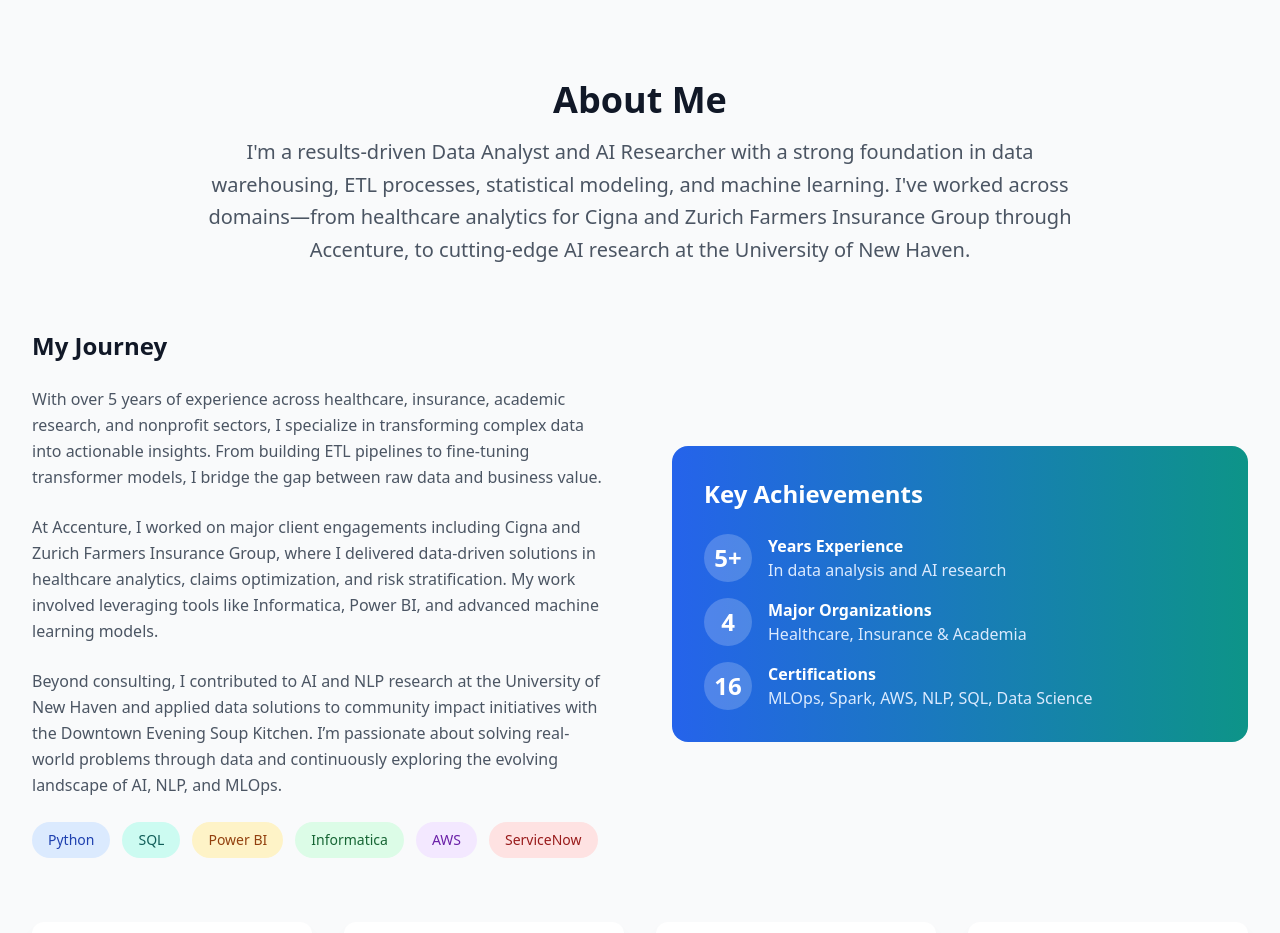
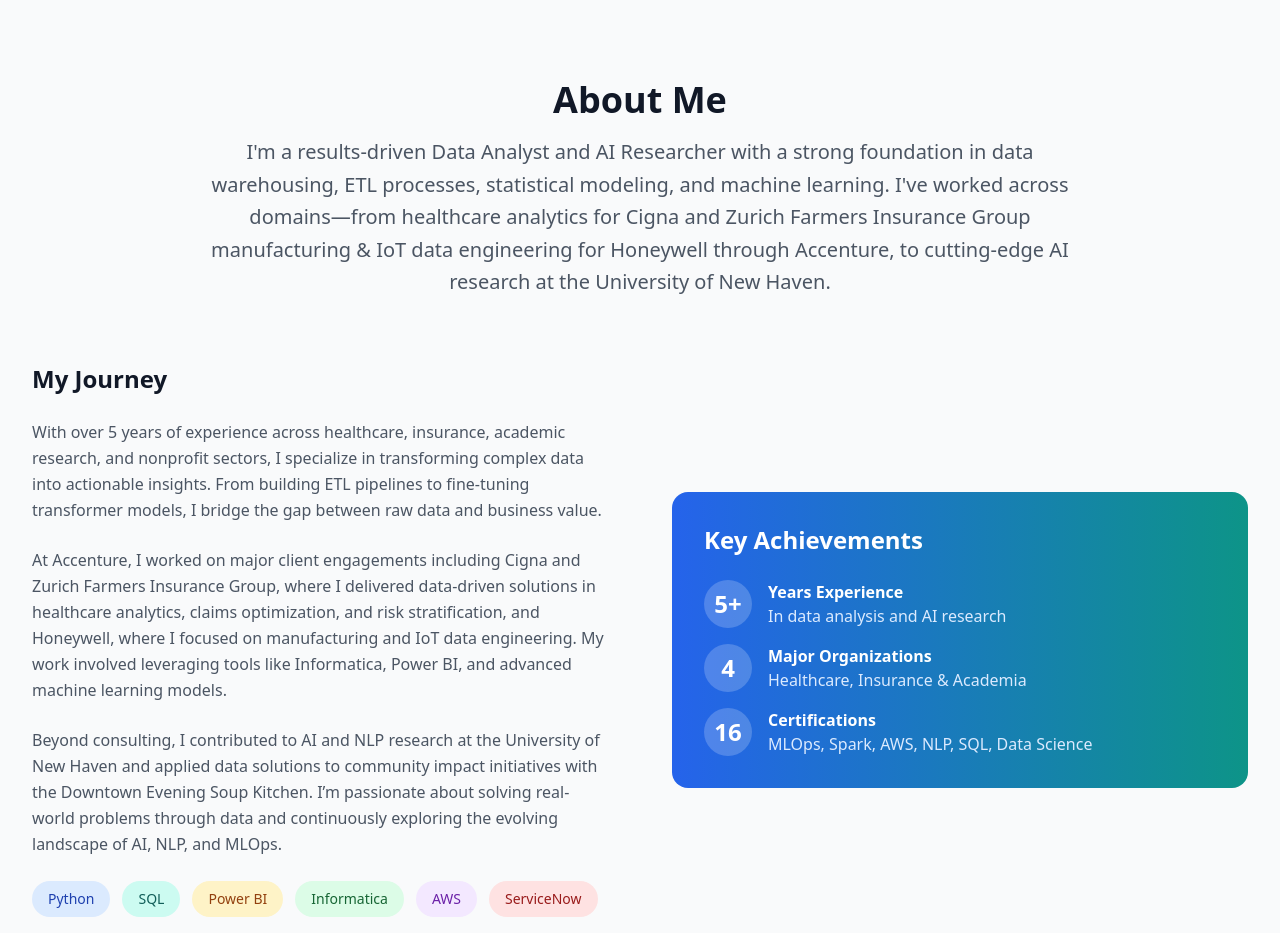
Before and after one commit to manjushasunkavalli/manjusha-portfolio, a React (Vite) app: page / in a window 1280 px wide. Shown: the part 800-1733 px from the top of the page. Built offline with nearby package versions, Linux system fonts and the light colour scheme.

Commit message:
Updated About.tsx

```diff
--- a/src/components/About.tsx
+++ b/src/components/About.tsx
@@ -31,7 +31,7 @@ const About = () => {
         <div className="text-center mb-16">
           <h2 className="text-4xl font-bold text-gray-900 mb-4">About Me</h2>
           <p className="text-xl text-gray-600 max-w-4xl mx-auto leading-relaxed">
-           I'm a results-driven Data Analyst and AI Researcher with a strong foundation in data warehousing, ETL processes, statistical modeling, and machine learning. I've worked across domains—from healthcare analytics for Cigna and Zurich Farmers Insurance Group through Accenture, to cutting-edge AI research at the University of New Haven.
+           I'm a results-driven Data Analyst and AI Researcher with a strong foundation in data warehousing, ETL processes, statistical modeling, and machine learning. I've worked across domains—from healthcare analytics for Cigna and Zurich Farmers Insurance Group manufacturing & IoT data engineering for Honeywell through Accenture, to cutting-edge AI research at the University of New Haven.
           </p>
         </div>
 
@@ -44,9 +44,7 @@ const About = () => {
               fine-tuning transformer models, I bridge the gap between raw data and business value.
             </p>
             <p className="text-gray-600 mb-6 leading-relaxed">
-              At Accenture, I worked on major client engagements including Cigna and Zurich Farmers Insurance Group, where I
-              delivered data-driven solutions in healthcare analytics, claims optimization, and risk stratification.
-              My work involved leveraging tools like Informatica, Power BI, and advanced machine learning models.
+              At Accenture, I worked on major client engagements including Cigna and Zurich Farmers Insurance Group, where I delivered data-driven solutions in healthcare analytics, claims optimization, and risk stratification, and Honeywell, where I focused on manufacturing and IoT data engineering. My work involved leveraging tools like Informatica, Power BI, and advanced machine learning models.
             </p>
             <p className="text-gray-600 mb-6 leading-relaxed">
               Beyond consulting, I contributed to AI and NLP research at the University of New Haven and
```
